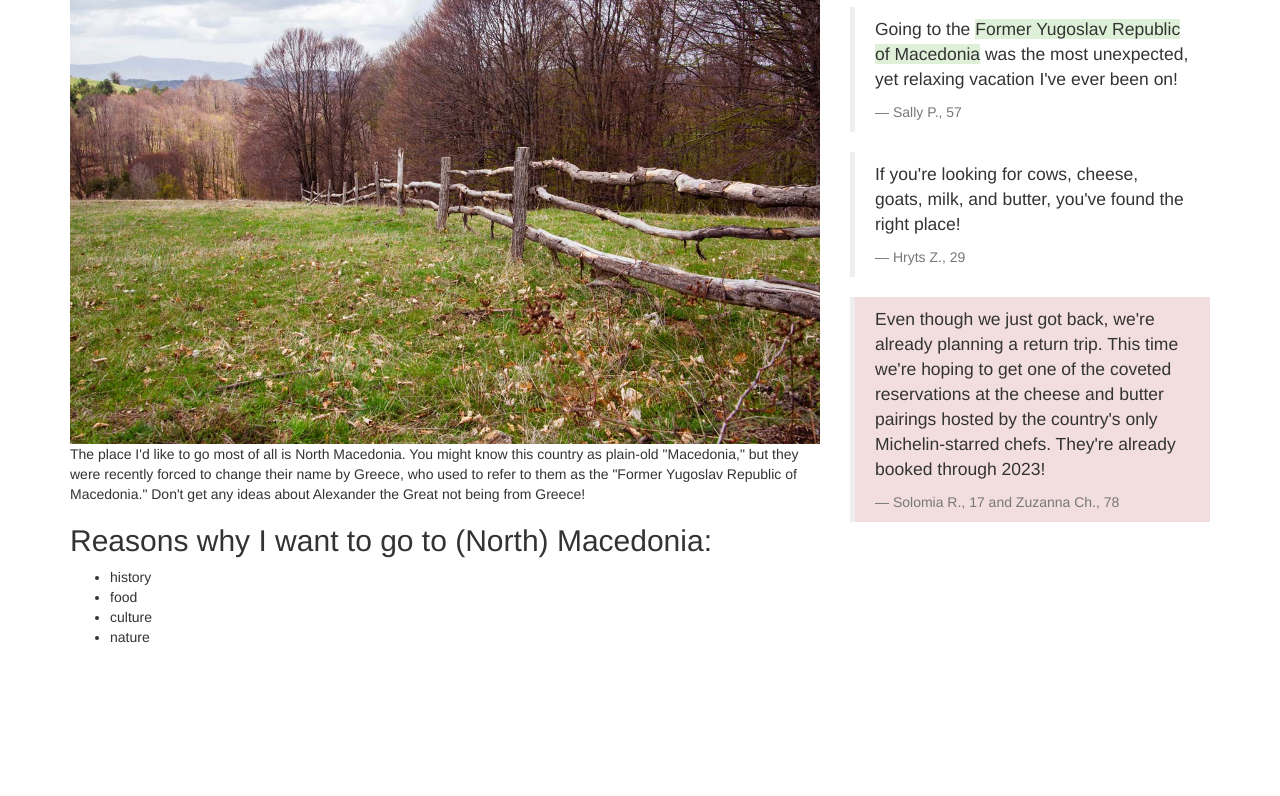
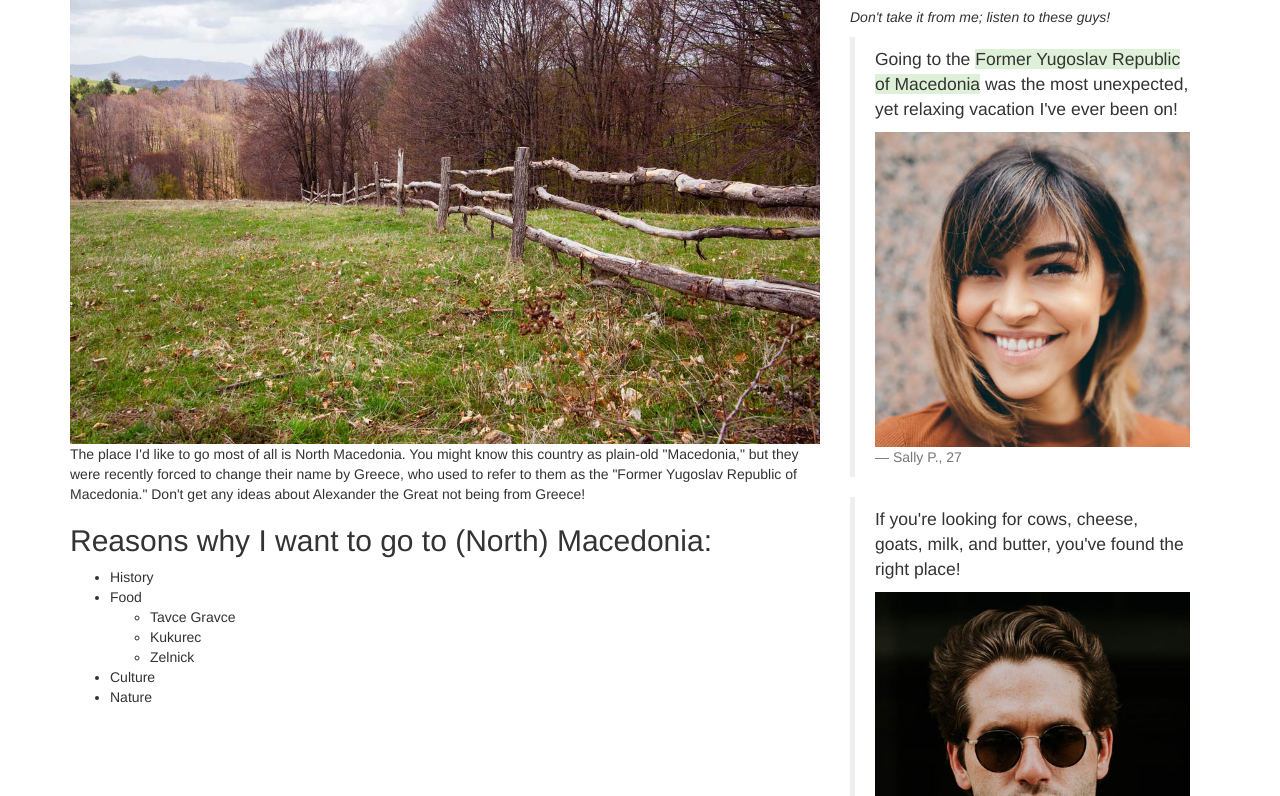
Before and after one commit to chriskorsak/vacation-site, a plain HTML site: page index.html in a window 1280 px wide. Shown: the part 404-1200 px from the top of the page. Before the commit the page ends 1061 px from the top, so only its background shows below. Drawn offline with Linux system fonts and the light colour scheme.

Commit message:
add portrait photos to visitor feedback section of index.html.

```diff
--- a/index.html
+++ b/index.html
@@ -17,26 +17,35 @@
         <p>The place I'd like to go most of all is North Macedonia. You might know this country as plain-old "Macedonia," but they were recently forced to change their name by Greece, who used to refer to them as the "Former Yugoslav Republic of Macedonia." Don't get any ideas about Alexander the Great not being from Greece!</p>
         <h2>Reasons why I want to go to (North) Macedonia:</h2>
         <ul>
-          <li>history</li>
-          <li>food</li>
-          <li>culture</li>
-          <li>nature</li>
+          <li>History</li>
+          <li>Food</li>
+            <ul>
+              <li>Tavce Gravce</li>
+              <li>Kukurec</li>
+              <li>Zelnick</li>
+            </ul>
+          <li>Culture</li>
+          <li>Nature</li>
         </ul>
-        <!-- <p>But don't take it from me; listen to these guys!</p> -->
       </div>
       <div class="col-md-4">
         <h2>Visitor Feedback</h2>
+        <p><em>Don't take it from me; listen to these guys!</em></p>
+
         <blockquote>
           <p>Going to the <span class="bg-success">Former Yugoslav Republic of Macedonia</span> was the most unexpected, yet relaxing vacation I've ever been on!</p>
-          <footer>Sally P., 57</footer>
+          <img src="images/kal-visuals-b1Hg7QI-zcc-unsplash.jpg" alt="" class="img-responsive">
+          <footer>Sally P., 27</footer>
         </blockquote>
         <blockquote>
-          <p>If you're looking for cows, cheese, goats, milk, and butter, you've found the right place!
+          <p>If you're looking for cows, cheese, goats, milk, and butter, you've found the right place!</p>
+          <img src="images/brooke-cagle-wKOKidNT14w-unsplash.jpg" alt="" class="img-responsive">
           <footer>Hryts Z., 29</footer>
         </blockquote>
         <blockquote class="bg-danger">
           <p>Even though we just got back, we're already planning a return trip. This time we're hoping to get one of the coveted reservations at the cheese and butter pairings hosted by the country's only Michelin-starred chefs. They're already booked through 2023!</p>
-          <footer>Solomia R., 17 and Zuzanna Ch., 78</footer>
+          <img src="images/esther-ann-glpYh1cWf0o-unsplash.jpg" alt="" class="img-responsive">
+          <footer>Solomia R., 71 and Zuzanna Ch., 78</footer>
         </blockquote>
       </div>
     </div>
```
Also changed, not shown: images/brooke-cagle-wKOKidNT14w-unsplash.jpg (added), images/esther-ann-glpYh1cWf0o-unsplash.jpg (added), images/kal-visuals-b1Hg7QI-zcc-unsplash.jpg (added).
